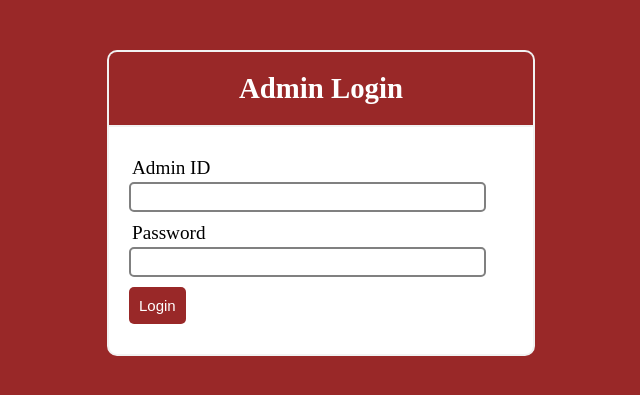
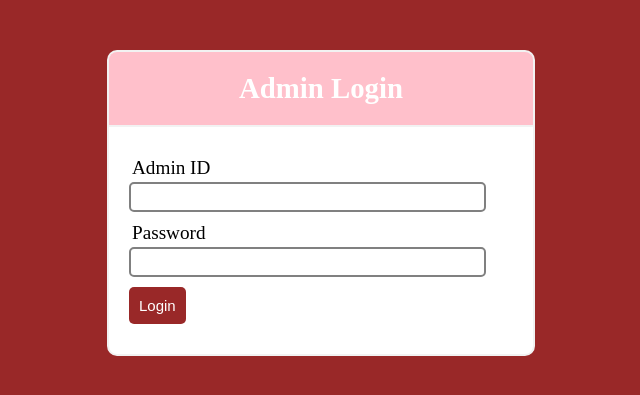
Before and after one commit to Vincent-Caraga/BSIS-NS-3AB_Team02_CodeIgniter3, a PHP site: page /applicationlayer/login3.php in a window 1280 px wide. Shown: the top 395 px of the page, without its empty margins (319-959 px from the left). Run offline with PHP 8.4, Linux system fonts and the light colour scheme; data comes from the database, SQL or seed files in the repository.

Commit message:
Update style4.css

```diff
--- a/doctor/applicationlayer/style4.css
+++ b/doctor/applicationlayer/style4.css
@@ -22,7 +22,7 @@
 	width: 30%;
 	margin: 50px auto 0px;
 	color: white;
-	background: #992828;
+	background: pink;
 	text-align: center;
 	border: 2px solid #f2f2f2;
 	border-bottom: none;
```
